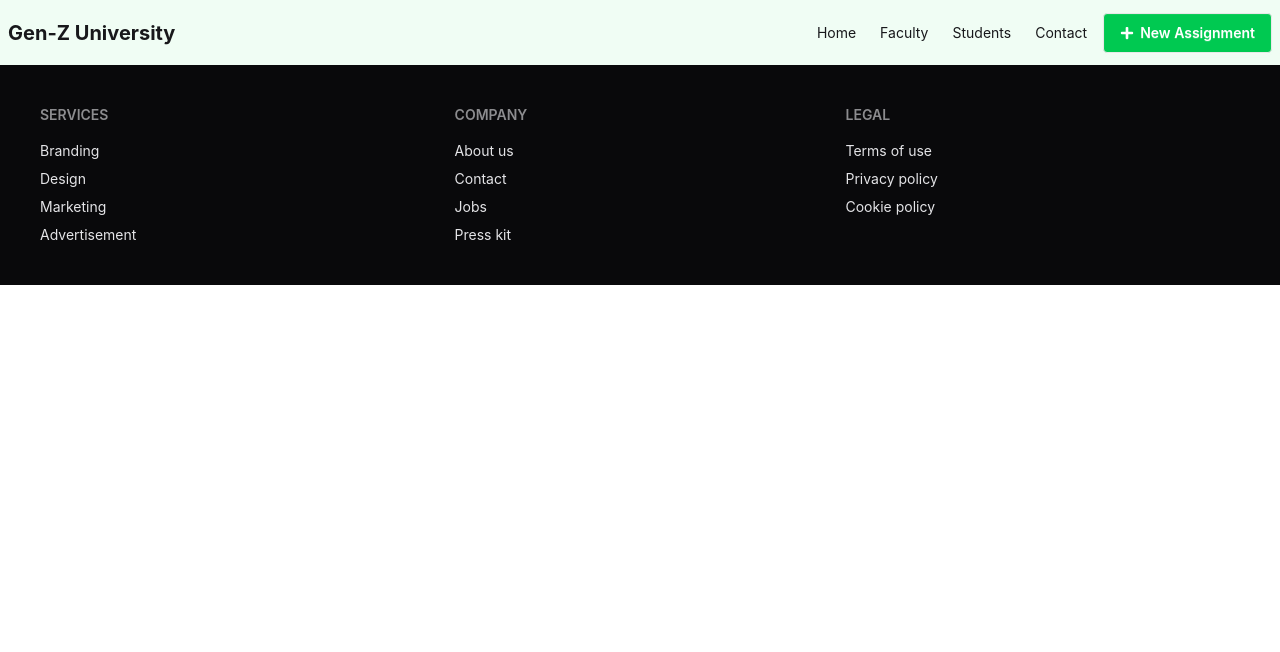
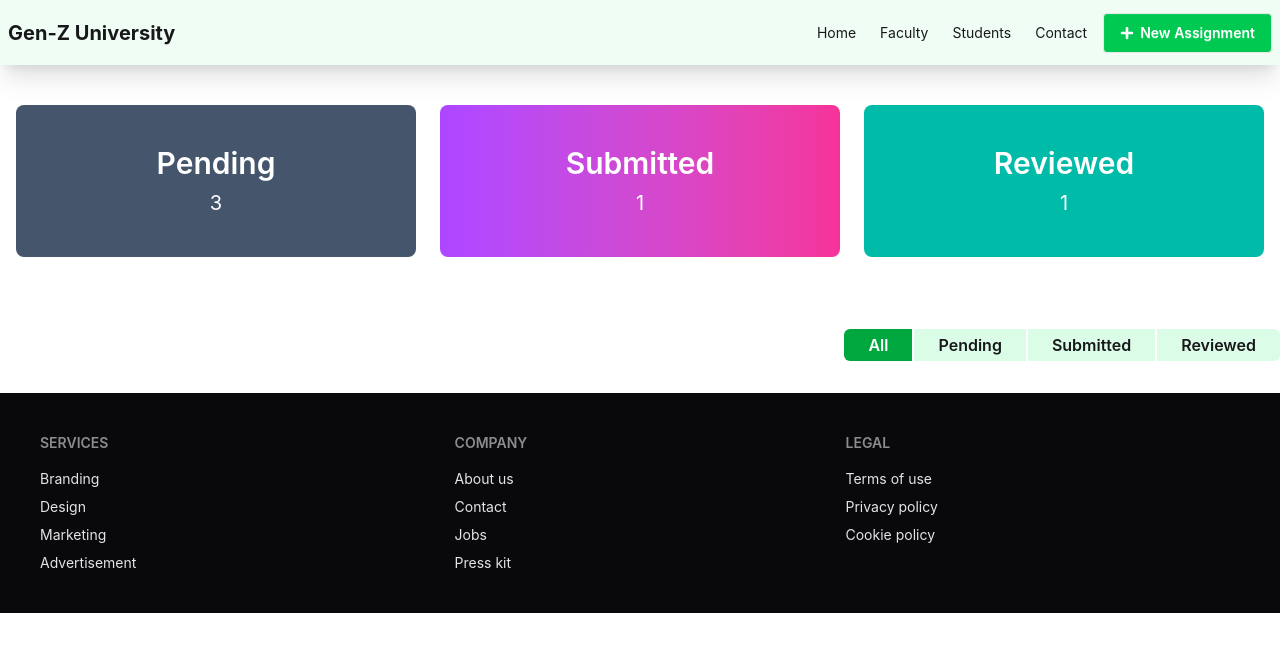
Before and after one commit to hridoy-ahmmad/react-first-project-2026, a React (Vite) app: page / in a window 1280 px wide. Shown: the top 652 px of the page. Built offline with nearby package versions, Linux system fonts and the light colour scheme.

Commit message:
create status bar and btn active color

```diff
--- a/src/App.jsx
+++ b/src/App.jsx
@@ -2,12 +2,16 @@
 import './App.css'
 import Footer from './components/Footer'
 import Nav from './components/Nav'
+import StatusBar from './components/StatusBar'
+import ToggleBar from './components/ToggleBar'
 
 function App() {
 
   return (
     <>
       <Nav></Nav>
+      <StatusBar></StatusBar>
+      <ToggleBar></ToggleBar>
       <Footer></Footer>
     </>
   )
--- /dev/null
+++ b/src/components/StatusBar.jsx
@@ -0,0 +1,36 @@
+import React from 'react';
+import Container from './Container';
+
+const StatusBar = () => {
+    return (
+        <Container>
+            <div className=" py-10">
+                <div className=" px-4">
+                    <div className="grid md:grid-cols-3 gap-6">
+
+                        {/* Pending */}
+                        <div className="bg-slate-600 text-white rounded-lg p-10 text-center">
+                            <h2 className="text-3xl font-semibold">Pending</h2>
+                            <p className="text-xl mt-2">3</p>
+                        </div>
+
+                        {/* Submitted */}
+                        <div className="bg-gradient-to-r from-purple-500 to-pink-500 text-white rounded-lg p-10 text-center">
+                            <h2 className="text-3xl font-semibold">Submitted</h2>
+                            <p className="text-xl mt-2">1</p>
+                        </div>
+
+                        {/* Reviewed */}
+                        <div className="bg-teal-500 text-white rounded-lg p-10 text-center">
+                            <h2 className="text-3xl font-semibold">Reviewed</h2>
+                            <p className="text-xl mt-2">1</p>
+                        </div>
+
+                    </div>
+                </div>
+            </div>
+        </Container>
+    );
+};
+
+export default StatusBar;
--- /dev/null
+++ b/src/components/ToggleBar.jsx
@@ -0,0 +1,34 @@
+import React, { useState } from 'react';
+import Container from './Container';
+
+const ToggleBar = () => {
+
+    const [active, setActive] = useState('All')
+
+    return (
+        <Container>
+            <div className='text-right my-8'>
+                <button className={`rounded-l-md btn-status  mr-[2px] ${active === 'All' && 'bg-green-600! text-white'
+                    }`}
+                    onClick={()=>setActive('All')}
+                    >All</button>
+                <button className={`btn-status  mr-[2px] border-gray-300
+                    ${active === 'Pending' && 'bg-green-600! text-white'}
+                    `} onClick={() => setActive('Pending')} >Pending</button>
+                <button className={`btn-status  mr-[2px] border-gray-300
+                ${active === 'Submitted' && 'bg-green-600! text-white'}
+                `}
+
+                onClick={()=>setActive('Submitted')}
+                >Submitted</button>
+                <button className={`rounded-r-md btn-status r
+                ${active === 'Reviewed' && 'bg-green-600! text-white'}
+                `}
+                onClick={()=>setActive('Reviewed')}
+                >Reviewed</button>
+            </div>
+        </Container>
+    );
+};
+
+export default ToggleBar;
--- a/src/index.css
+++ b/src/index.css
@@ -1,2 +1,7 @@
 @import "tailwindcss";
 @plugin "daisyui";
+
+
+.btn-status{
+  @apply py-1 px-6 bg-green-100  font-semibold cursor-pointer;
+}
```
